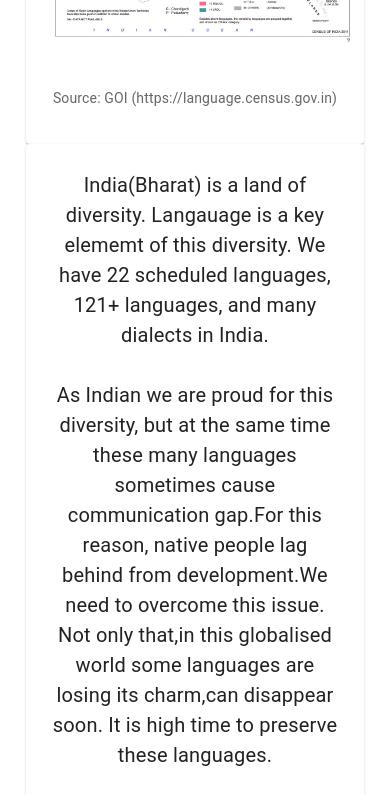
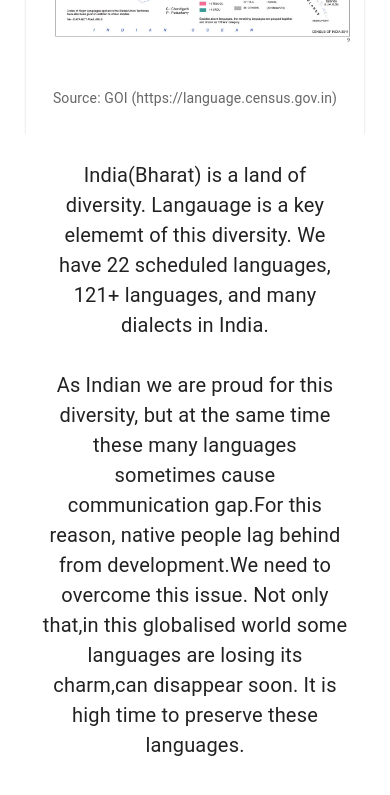
Before and after one commit to TanmoyTheStudent/VaniVerseDemo2, a React (Create React App) app: page /about-us in a window 390 px wide. Shown: the part 2220-3015 px from the top of the page. Built offline with nearby package versions, Linux system fonts and the light colour scheme.

Commit message:
Update OurInspiration.js

```diff
--- a/src/components/home/sub-components/OurInspiration.js
+++ b/src/components/home/sub-components/OurInspiration.js
@@ -58,7 +58,7 @@ function OurInspiration() {
                </Card>
               </Grid>
                <Grid item sm={12} md={6} lg={6}  style={{ display: 'flex', justifyContent: 'center' }}>
-               <Card sx={{ width: '100%',height:"100%", padding: '10px', margin: '10px'}} align="center" style={{padding:"10px",marginBottom:"20px"}}>
+               <Card sx={{ width: '100%',height:"100%", padding: {xs:'0px',sm:'10px'}, margin: {xs:'0px',sm:'10px'},boxShadow:{xs:0,md:1} }} align="center" style={{padding:"10px",marginBottom:"20px"}}>
                     <CardActionArea>
 
                       <CardContent>
```
